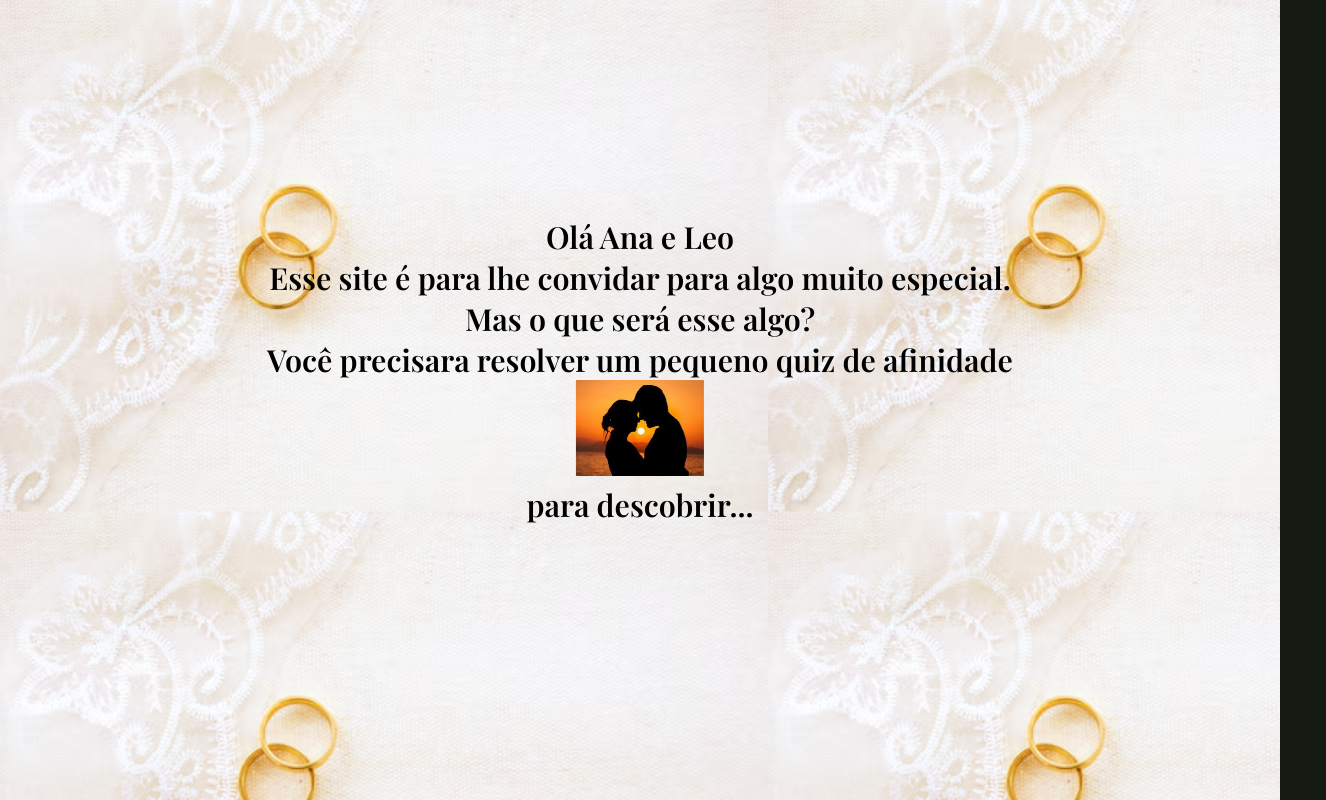
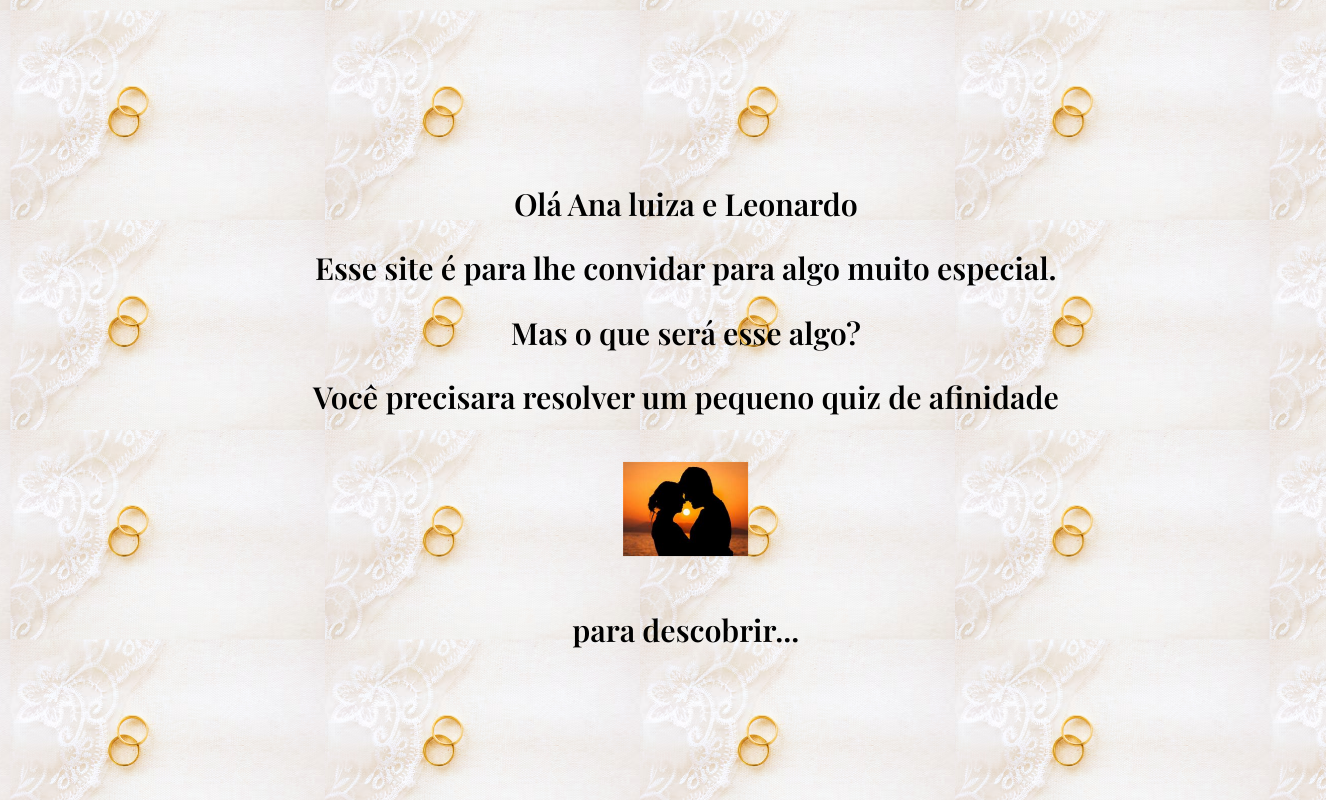
Before and after one commit to maikson-tech/Ana-e-Leo, a plain HTML site: page index.html in a window 1280 px wide. Shown: the top 800 px of the page, 1326 px wide, since content can reach past the window. Drawn offline with nearby package versions, Linux system fonts and the light colour scheme; a web font is replaced by a local one.

Commit message:
Update index.html

```diff
--- a/index.html
+++ b/index.html
@@ -17,10 +17,7 @@
         h1{
         text-align: center;
         font-family: verdana;
-        font-size: 1.2rem
-
-
-
+        font-size: 100%
 
     }
 
@@ -30,15 +27,15 @@
 </head>
 <style>
     * {
-        margin: 0;
-        padding: 0;
+        margin: 1cap;
+        padding: 1px;
         box-sizing: 0;
     }
     body {
         width: 100vw;
         height: 100vw;
         background-image: url(./plano-bonito-colocar-plano-de-fundo-do-conceito-de-casamento-ou-dia-dos-namorados_57839-133.avif);
-        background-size: 60%;
+        background-size: 25%;
         background-repeat: ;
     }
 </style>
@@ -52,7 +49,7 @@
         <section class="convite">
             <p class="convite-frase">
 
-                <span style="--d: 1s">Olá Ana e Leo</span>
+                <span style="--d: 1s">Olá Ana luiza e Leonardo</span>
                 <span style="--d: 2s">Esse site é para lhe convidar para algo muito especial.</span>
                 <span style="--d: 3s">Mas o que será esse algo?</span>
                 <span style="--d: 4s">Você precisara resolver um pequeno quiz de afinidade <span class="tema-quiz"><img src="./OIP.jpeg"></span> para descobrir...</span>
```
